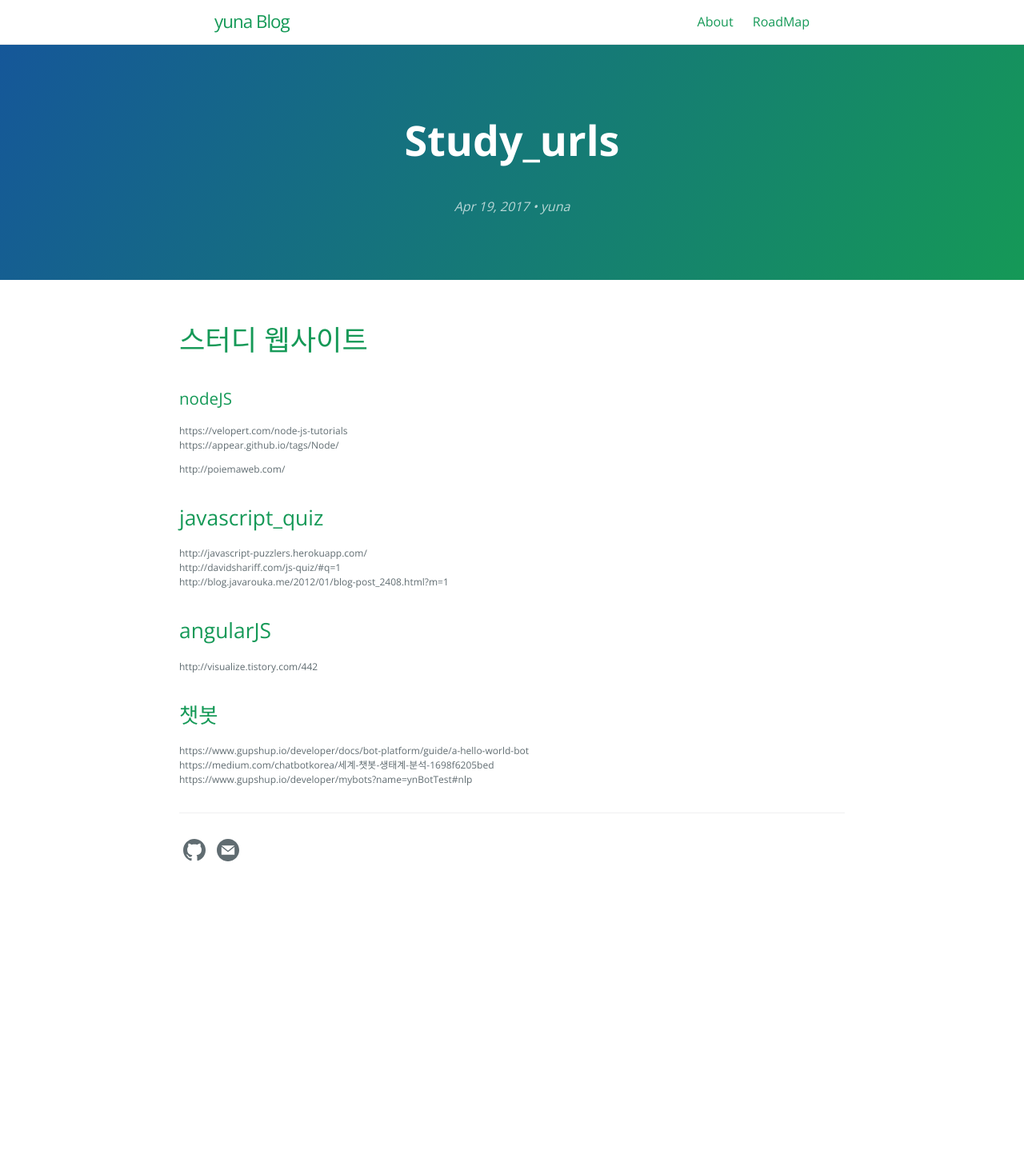
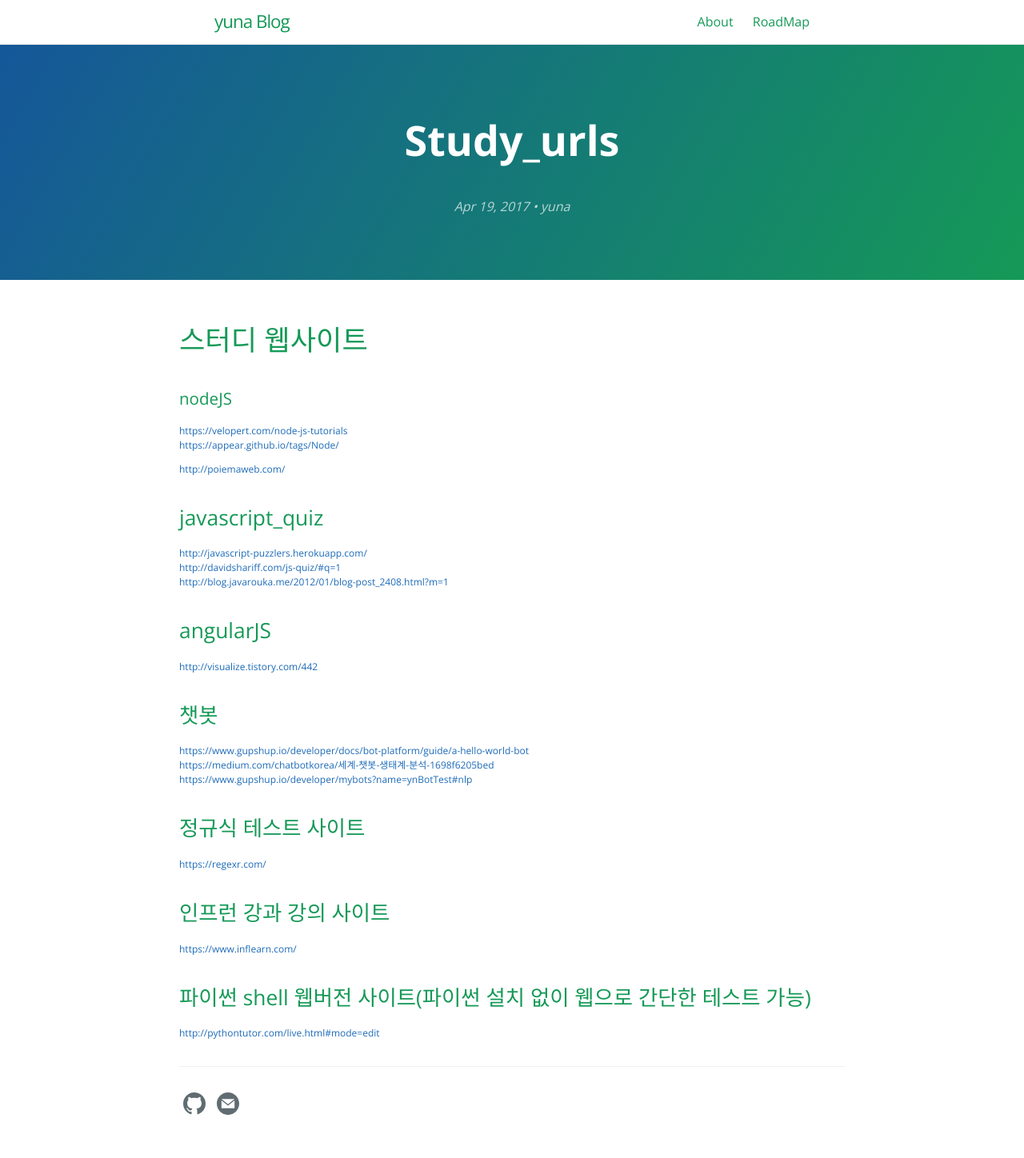
Before and after one commit to zzingyuna/test_site.github.io, a Jekyll site: the page built from _posts/2017-04-19-study_urls.md, in a window 1280 px wide. Shown: the whole page at 80% size. Built offline with Jekyll 4.4.1, drawn with Linux system fonts in a browser that asks for light colours; before the commit the page ends 1131 px from its top, so only the background shows below that.

Commit message:
Update 2017-04-19-study_urls.md

```diff
--- a/_posts/2017-04-19-study_urls.md
+++ b/_posts/2017-04-19-study_urls.md
@@ -5,26 +5,29 @@ layout: post
 # 스터디 웹사이트
 
 ### nodeJS
-https://velopert.com/node-js-tutorials
-https://appear.github.io/tags/Node/
+[https://velopert.com/node-js-tutorials](https://velopert.com/node-js-tutorials)
+[https://appear.github.io/tags/Node/](https://appear.github.io/tags/Node/)
 
-http://poiemaweb.com/
-
+[http://poiemaweb.com/](http://poiemaweb.com/)
 
 ## javascript_quiz
-http://javascript-puzzlers.herokuapp.com/
-http://davidshariff.com/js-quiz/#q=1
-http://blog.javarouka.me/2012/01/blog-post_2408.html?m=1
-
-
+[http://javascript-puzzlers.herokuapp.com/](http://javascript-puzzlers.herokuapp.com/)
+[http://davidshariff.com/js-quiz/#q=1](http://davidshariff.com/js-quiz/#q=1)
+[http://blog.javarouka.me/2012/01/blog-post_2408.html?m=1](http://blog.javarouka.me/2012/01/blog-post_2408.html?m=1)
 
 ## angularJS
-http://visualize.tistory.com/442
-
-
-
+[http://visualize.tistory.com/442](http://visualize.tistory.com/442)
 
 ## 챗봇
-https://www.gupshup.io/developer/docs/bot-platform/guide/a-hello-world-bot
-https://medium.com/chatbotkorea/세계-챗봇-생태계-분석-1698f6205bed
-https://www.gupshup.io/developer/mybots?name=ynBotTest#nlp
+[https://www.gupshup.io/developer/docs/bot-platform/guide/a-hello-world-bot](https://www.gupshup.io/developer/docs/bot-platform/guide/a-hello-world-bot)
+[https://medium.com/chatbotkorea/세계-챗봇-생태계-분석-1698f6205bed](https://medium.com/chatbotkorea/세계-챗봇-생태계-분석-1698f6205bed)
+[https://www.gupshup.io/developer/mybots?name=ynBotTest#nlp](https://www.gupshup.io/developer/mybots?name=ynBotTest#nlp)
+
+## 정규식 테스트 사이트
+[https://regexr.com/](https://regexr.com/)
+
+## 인프런 강과 강의 사이트
+[https://www.inflearn.com/](https://www.inflearn.com/)
+
+## 파이썬 shell 웹버전 사이트(파이썬 설치 없이 웹으로 간단한 테스트 가능)
+[http://pythontutor.com/live.html#mode=edit](http://pythontutor.com/live.html#mode=edit)
```
